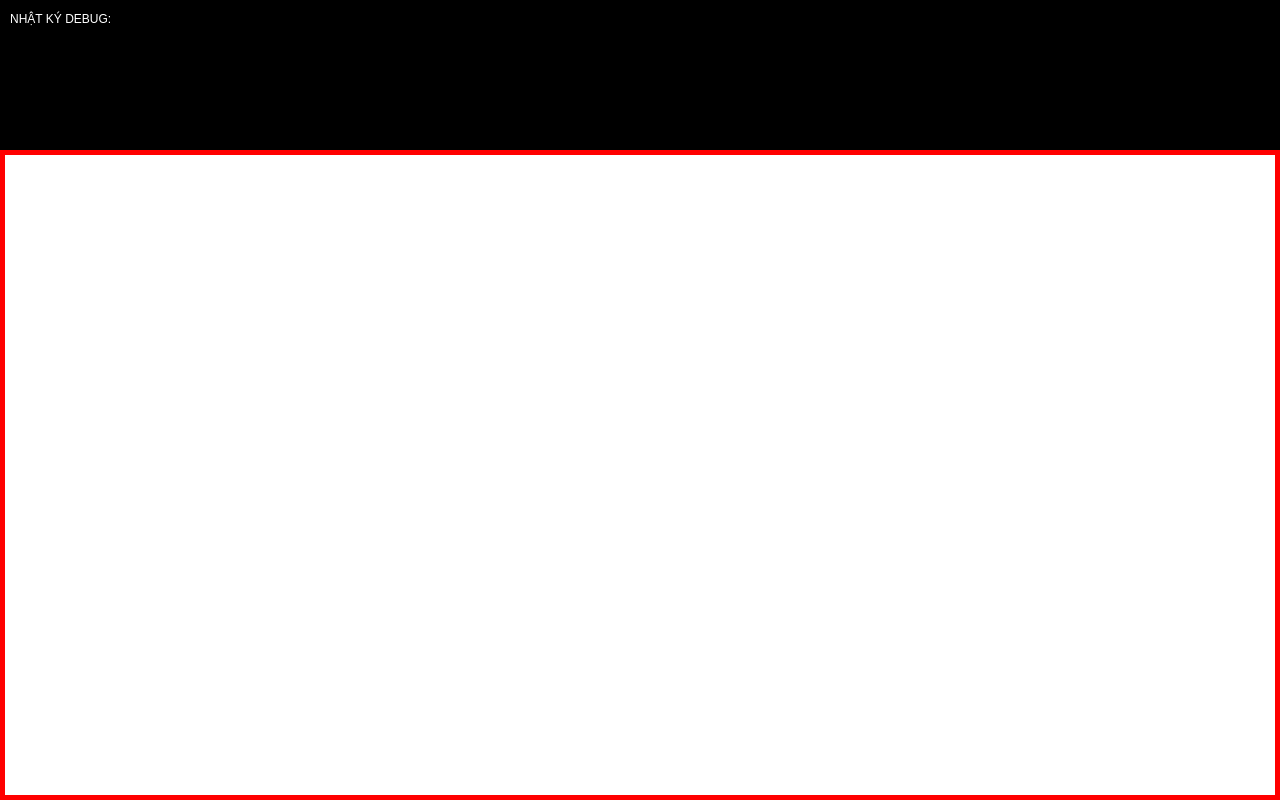
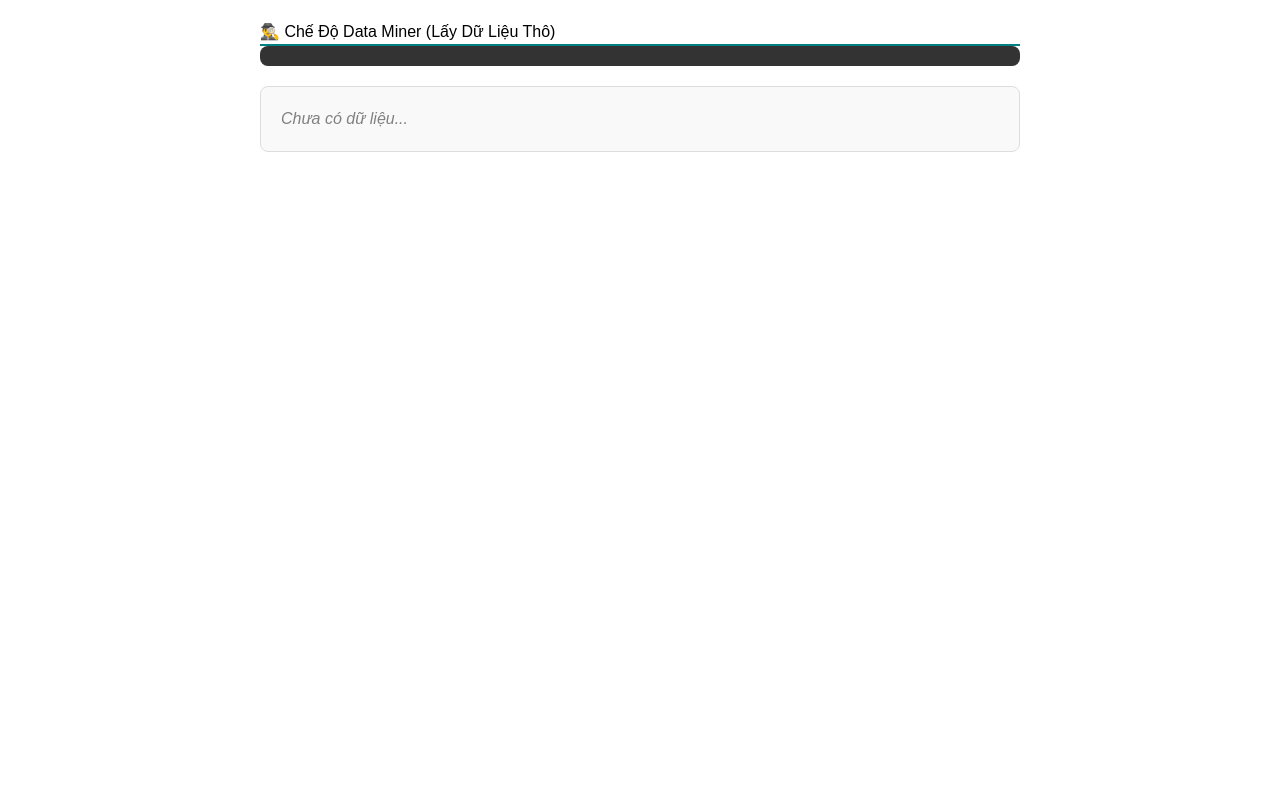
Before and after one commit to chitrungtran/app_epub_trung, a React (Vite) app: page / in a window 1280 px wide. Built offline with nearby package versions, Linux system fonts and the light colour scheme.

Commit message:
Update App.jsx

```diff
--- a/src/App.jsx
+++ b/src/App.jsx
@@ -1,6 +1,6 @@
-import React, { useState, useEffect, useRef } from 'react';
+import React, { useState, useEffect } from 'react';
 
-// Hàm load thư viện (Giữ nguyên)
+// Hàm load thư viện
 const useScript = (src) => {
   const [status, setStatus] = useState(src ? 'loading' : 'idle');
   useEffect(() => {
@@ -27,8 +27,8 @@ export default function App() {
   const jszipStatus = useScript('https://cdn.jsdelivr.net/npm/jszip@3.10.1/dist/jszip.min.js');
   const epubStatus = useScript('https://cdn.jsdelivr.net/npm/epubjs@0.3.93/dist/epub.min.js');
 
-  const viewerRef = useRef(null);
   const [logs, setLogs] = useState([]);
+  const [rawChapters, setRawChapters] = useState([]); // Chứa dữ liệu thô
 
   const addLog = (msg) => {
     setLogs(prev => [...prev, `${new Date().toLocaleTimeString()} - ${msg}`]);
@@ -54,18 +54,15 @@ export default function App() {
 
   useEffect(() => {
     if (jszipStatus === 'ready' && epubStatus === 'ready') {
-      addLog("✅ Thư viện sẵn sàng.");
+      addLog("✅ Thư viện sẵn sàng. Bắt đầu chế độ MỔ XẺ...");
       const urlParam = getUrlParameter('url');
       if (!urlParam) { addLog("⚠️ Thiếu link sách."); return; }
 
       const bookUrl = processUrl(urlParam);
       addLog(`🚀 Link: ${bookUrl}`);
 
-      const loadBook = async () => {
+      const extractBookData = async () => {
         try {
-          // Xóa sạch khung cũ trước khi vẽ
-          if (viewerRef.current) { viewerRef.current.innerHTML = ""; }
-
           addLog("⏳ Đang tải file (Fetch)...");
           const response = await fetch(bookUrl);
           if (!response.ok) throw new Error(`Lỗi tải: ${response.status}`);
@@ -73,71 +70,86 @@ export default function App() {
           const arrayBuffer = await response.arrayBuffer();
           addLog(`📦 Tải xong: ${(arrayBuffer.byteLength / 1024).toFixed(2)} KB`);
 
-          addLog("📖 Đang nạp dữ liệu...");
+          addLog("📖 Đang phân tích cấu trúc...");
           const book = window.ePub(arrayBuffer);
-          window.book = book;
+          await book.ready;
 
-          await book.ready;
-          addLog("✅ Đã phân tích xong cấu trúc.");
+          addLog(`📚 Tìm thấy ${book.spine.length} chương/mục.`);
+          addLog("⛏️ Đang đào dữ liệu (Text Mining)...");
 
-          addLog("🎨 Đang vẽ (Chế độ Scrolled-Doc)...");
+          const chaptersData = [];
 
-          // CẤU HÌNH CỨU HỘ
-          const rendition = book.renderTo(viewerRef.current, {
-            width: "100%",
-            height: "100%",
-            flow: "scrolled-doc", // Chế độ này dễ chịu nhất cho file lạ
-            manager: "continuous", // Thử lại continuous vì đã nạp ArrayBuffer
-            allowScriptedContent: false
-          });
+          // Lặp qua từng chương để lấy chữ (Giới hạn 20 chương đầu cho đỡ lag)
+          const limit = Math.min(book.spine.length, 50);
 
-          // ÉP STYLE CỨNG
-          rendition.themes.default({
-            "html, body": { "height": "100%", "margin": "0", "padding": "0" },
-            "body": { "color": "#000 !important", "background": "#fff !important", "font-size": "18px !important" },
-            "p": { "font-family": "Arial !important" }
-          });
+          for (let i = 0; i < limit; i++) {
+            const item = book.spine.get(i);
+            if (item) {
+              try {
+                // Load nội dung thô của chương đó
+                // Lưu ý: book.load.bind(book) là chìa khóa để giải mã
+                const doc = await item.load(book.load.bind(book));
 
-          addLog("⚡ Đang hiển thị...");
-          await rendition.display();
+                // Lấy chữ thuần túy (innerText)
+                const textContent = doc.body.innerText || doc.body.textContent;
 
-          addLog("🎉 XONG! NHÌN XUỐNG DƯỚI COI CÓ CHỮ KHÔNG?");
+                if (textContent.trim().length > 0) {
+                   chaptersData.push({
+                     id: i,
+                     text: textContent
+                   });
+                   addLog(`✅ Đã lấy xong chương ${i + 1}`);
+                }
+              } catch (e) {
+                addLog(`⚠️ Lỗi chương ${i}: ${e.message}`);
+              }
+            }
+          }
+
+          if (chaptersData.length === 0) {
+             addLog("❌ KHÔNG LẤY ĐƯỢC CHỮ NÀO! (File mã hóa hoặc trống?)");
+          } else {
+             setRawChapters(chaptersData);
+             addLog("🎉 XONG! DỮ LIỆU ĐANG HIỆN BÊN DƯỚI 👇");
+          }
 
         } catch (err) {
-          addLog(`❌ LỖI: ${err.message}`);
-          console.error(err);
+          addLog(`❌ LỖI CHẾT NGƯỜI: ${err.message}`);
         }
       };
 
-      loadBook();
+      extractBookData();
     }
   }, [jszipStatus, epubStatus]);
 
   return (
-    <div style={{ height: '100vh', display: 'flex', flexDirection: 'column', fontFamily: 'sans-serif' }}>
+    <div style={{ fontFamily: 'Arial, sans-serif', padding: '20px', maxWidth: '800px', margin: '0 auto' }}>
+      <h1 style={{borderBottom: '2px solid teal'}}>🕵️‍♂️ Chế Độ Data Miner (Lấy Dữ Liệu Thô)</h1>
 
-      {/* Nhật ký */}
+      {/* KHUNG LOG */}
       <div style={{
-        backgroundColor: '#000', color: '#0f0', padding: '10px',
-        fontSize: '12px', height: '150px', overflowY: 'auto', flexShrink: 0
+        backgroundColor: '#333', color: '#0f0', padding: '10px',
+        marginBottom: '20px', borderRadius: '8px',
+        fontFamily: 'monospace', fontSize: '12px', maxHeight: '150px', overflowY: 'auto'
       }}>
-        <h3 style={{margin: 0, color: 'white'}}>NHẬT KÝ DEBUG:</h3>
         {logs.map((log, index) => <div key={index}>{log}</div>)}
       </div>
 
-      {/* KHUNG ĐỌC SÁCH - CÓ VIỀN ĐỎ ĐỂ BIẾT NÓ Ở ĐÂU */}
-      <div
-        ref={viewerRef}
-        style={{
-          flex: 1,
-          width: '100%',
-          backgroundColor: '#ffffff',
-          overflowY: 'auto',
-          overflowX: 'hidden',
-          border: '5px solid red', // Viền đỏ để kiểm tra khung
-          position: 'relative'
-        }}
-      />
+      {/* KHUNG HIỂN THỊ CHỮ THÔ */}
+      <div style={{ backgroundColor: '#f9f9f9', padding: '20px', borderRadius: '8px', border: '1px solid #ddd' }}>
+        {rawChapters.length === 0 ? (
+          <p style={{color: 'gray', fontStyle: 'italic'}}>Chưa có dữ liệu...</p>
+        ) : (
+          rawChapters.map((chap) => (
+            <div key={chap.id} style={{ marginBottom: '30px', borderBottom: '1px dashed #ccc', paddingBottom: '20px' }}>
+              <h3 style={{color: 'teal'}}>--- Phần {chap.id + 1} ---</h3>
+              <pre style={{ whiteSpace: 'pre-wrap', fontFamily: 'inherit', lineHeight: '1.6', color: '#333' }}>
+                {chap.text}
+              </pre>
+            </div>
+          ))
+        )}
+      </div>
     </div>
   );
 }
```
